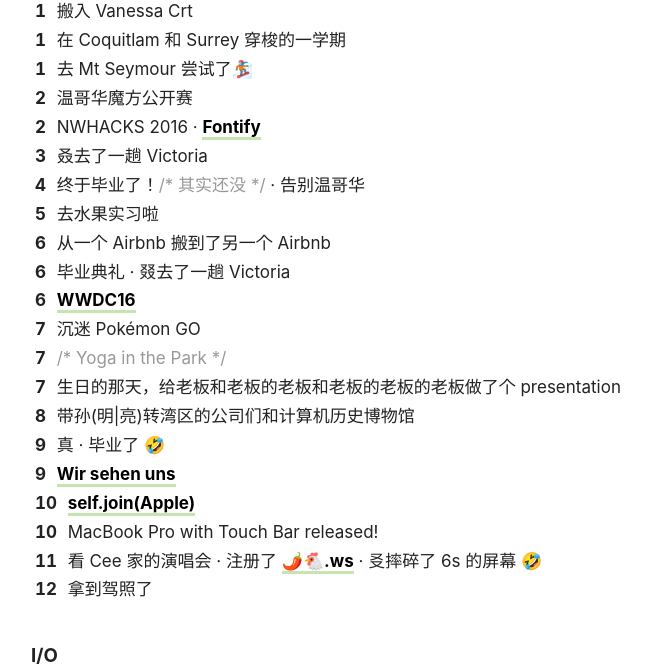
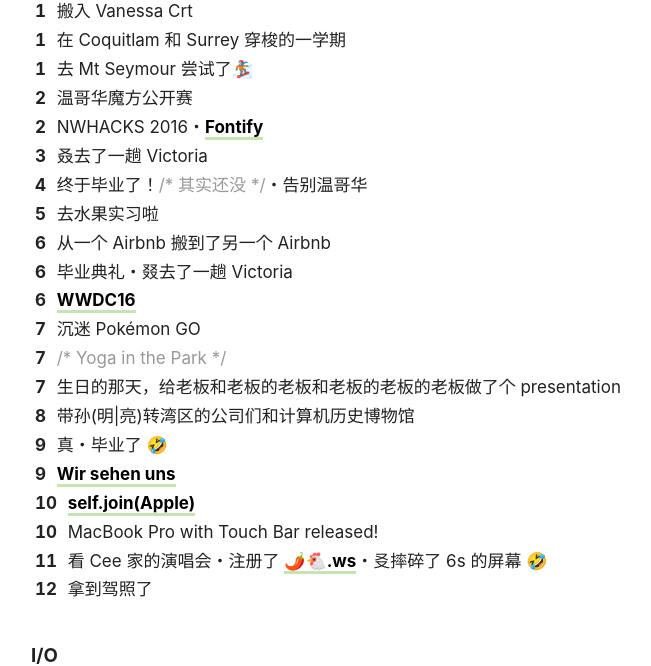
Before and after one commit to xhacker/xhacker.github.io, a Jekyll site: the page built from _posts/2016-12-31-oh-my-2016.md, in a window 1280 px wide and 900 px high, scrolled down 222 px. Shown: the part 143-809 px from the top of the window, without its empty margins (279-930 px from the left). Built offline with Jekyll 4.4.1, drawn with Linux system fonts in a browser that asks for light colours; nearby versions of some CDN libraries; comment, search, counter and statistics services are not loaded; some of the changed text lies outside the part shown.

Commit message:
Use U+30FB KATAKANA MIDDLE DOT instead of U+00B7 MIDDLE DOT

```diff
--- a/_posts/2016-12-31-oh-my-2016.md
+++ b/_posts/2016-12-31-oh-my-2016.md
@@ -16,22 +16,22 @@
 <li><span class="month">1</span> 在 Coquitlam 和 Surrey 穿梭的一学期</li>
 <li><span class="month">1</span> 去 Mt Seymour 尝试了🏂</li>
 <li><span class="month">2</span> 温哥华魔方公开赛</li>
-<li><span class="month">2</span> NWHACKS 2016 · <a href="https://www.instagram.com/p/BCYyGXyRgUZ/">Fontify</a></li>
+<li><span class="month">2</span> NWHACKS 2016・<a href="https://www.instagram.com/p/BCYyGXyRgUZ/">Fontify</a></li>
 <li><span class="month">3</span> 叒去了一趟 Victoria</li>
-<li><span class="month">4</span> 终于毕业了！<span class="comment">/* 其实还没 */</span> · 告别温哥华</li>
+<li><span class="month">4</span> 终于毕业了！<span class="comment">/* 其实还没 */</span>・告别温哥华</li>
 <li><span class="month">5</span> 去水果实习啦</li>
 <li><span class="month">6</span> 从一个 Airbnb 搬到了另一个 Airbnb</li>
-<li><span class="month">6</span> 毕业典礼 · 叕去了一趟 Victoria</li>
+<li><span class="month">6</span> 毕业典礼・叕去了一趟 Victoria</li>
 <li><span class="month">6</span> <a href="https://www.instagram.com/p/BGvC2Faxgaj/">WWDC16</a></li>
 <li><span class="month">7</span> 沉迷 Pokémon GO</li>
 <li><span class="month">7</span> <span class="comment">/* Yoga in the Park */</span></li>
 <li><span class="month">7</span> 生日的那天，给老板和老板的老板和老板的老板的老板做了个 presentation</li>
 <li><span class="month">8</span> 带孙(明|亮)转湾区的公司们和计算机历史博物馆</li>
-<li><span class="month">9</span> 真 · 毕业了 🤣</li>
+<li><span class="month">9</span> 真・毕业了 🤣</li>
 <li><span class="month">9</span> <a href="https://www.instagram.com/p/BKzQCfzB8xV/">Wir sehen uns</a></li>
 <li><span class="month">10</span> <a href="/2016/10/11/joining-apple.html">self.join(Apple)</a></li>
 <li><span class="month">10</span> MacBook Pro with Touch Bar released!</li>
-<li><span class="month">11</span> 看 Cee 家的演唱会 · 注册了 <a href="http://xn--zh8h2n.ws">🌶️🐔.ws</a> · 㕛摔碎了 6s 的屏幕 🤣</li>
+<li><span class="month">11</span> 看 Cee 家的演唱会・注册了 <a href="http://xn--zh8h2n.ws">🌶️🐔.ws</a>・㕛摔碎了 6s 的屏幕 🤣</li>
 <li><span class="month">12</span> 拿到驾照了</li>
 </ul>
 
@@ -76,7 +76,7 @@
 
 ### Time Machine
 
-[2015](/2015/12/31/oh-my-2015.html) 丰收之年 · [2014](/2014/12/31/oh-my-2014.html) First year in Vancouver · [2013](/2013/12/30/oh-my-2013.html) Objective-Year
+[2015](/2015/12/31/oh-my-2015.html) 丰收之年・[2014](/2014/12/31/oh-my-2014.html) First year in Vancouver・[2013](/2013/12/30/oh-my-2013.html) Objective-Year
 
 <p style="margin: 3.141592653589793em auto"><img alt="手写的晚安" src="/static/images/晚安.png" width="250"></p>
 
```
Also changed, not shown: _posts/2013-12-30-oh-my-2013.md (+4 -4 lines), _posts/2014-02-08-hackers-and-painters.md (+2 -2 lines), _posts/2014-12-31-oh-my-2014.md (+4 -4 lines), _posts/2015-12-31-oh-my-2015.md (+1 -1 lines).
